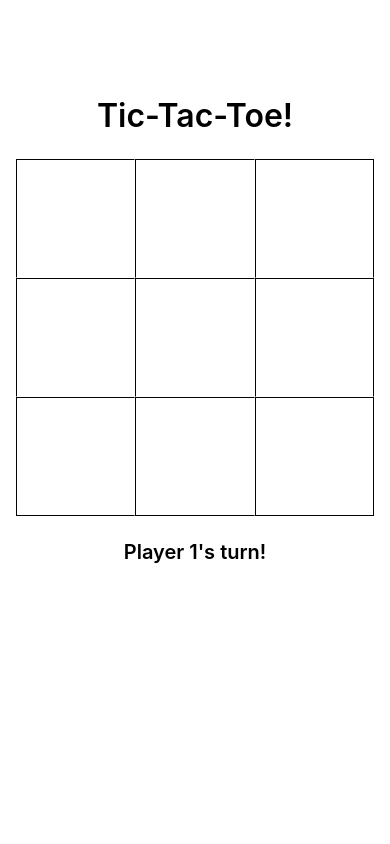
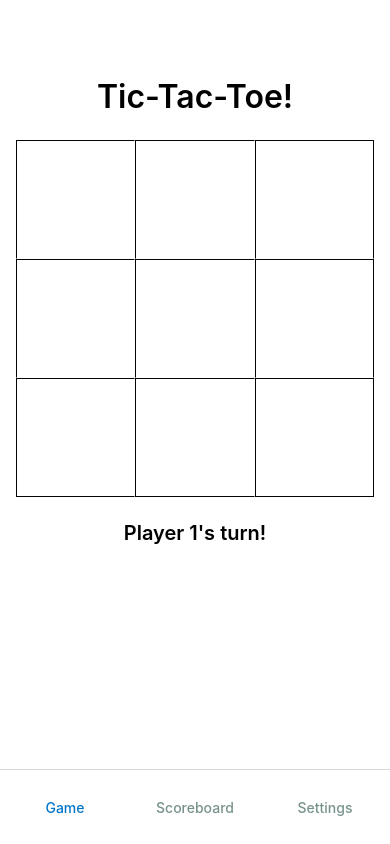
Before and after one commit to AndrewTelkamp/tictactoe, a React Native app: screen / in a window 390 px wide. Built offline with nearby package versions, Linux system fonts and the light colour scheme.

Commit message:
init navigation

```diff
--- a/package.json
+++ b/package.json
@@ -11,8 +11,14 @@
   },
   "dependencies": {
     "@react-native-async-storage/async-storage": "^1.17.11",
+    "@react-navigation/bottom-tabs": "^6.5.4",
+    "@react-navigation/core": "^6.4.6",
+    "@react-navigation/native": "^6.1.3",
     "react": "18.2.0",
     "react-native": "0.71.2",
+    "react-native-gesture-handler": "^2.9.0",
+    "react-native-safe-area-context": "^4.5.0",
+    "react-native-screens": "^3.19.0",
     "zustand": "^4.3.2"
   },
   "devDependencies": {
--- a/src/App.tsx
+++ b/src/App.tsx
@@ -1,9 +1,7 @@
-import {StyleSheet, View} from 'react-native';
-
-import Game from './screens/Game';
+import AppNavigator from './navigation/AppNavigator';
 
 export function App() {
-  return <Game />;
+  return <AppNavigator />;
 }
 
 export default App;
--- /dev/null
+++ b/src/components/TabItem/index.tsx
@@ -0,0 +1,41 @@
+import React, {memo} from 'react';
+import {Pressable, View, Text} from 'react-native';
+
+import styles from './styles';
+
+// import {IconName} from '../../enums';
+import {Color, FontWeight} from '../../theme';
+// import Icon from '../Icon';
+// import Text from '../Text';
+
+interface TabItemProps {
+  // icon: IconName;
+  isFocused: boolean;
+  label: string;
+  size?: number;
+  theirProps: {
+    accessibilityState: {
+      selected?: boolean;
+    };
+    onPress: () => void;
+  };
+}
+
+const TabItem = ({label, size = 24, theirProps}: TabItemProps) => {
+  function handlePress() {
+    theirProps.onPress();
+  }
+
+  const color = theirProps.accessibilityState.selected
+    ? Color.PRIMARY
+    : Color.LIGHT_GRAY;
+
+  return (
+    <Pressable onPress={handlePress} style={styles.item}>
+      {/* <Icon color={color} name={icon} onPress={handlePress} size={size} /> */}
+      <Text style={[styles.text, {color}]}>{label}</Text>
+    </Pressable>
+  );
+};
+
+export default memo(TabItem);
--- /dev/null
+++ b/src/components/TabItem/styles.ts
@@ -0,0 +1,15 @@
+import {StyleSheet} from 'react-native';
+
+import {FontWeight} from '../../theme';
+
+export default StyleSheet.create({
+  item: {
+    alignItems: 'center',
+    flex: 1,
+    justifyContent: 'center',
+    flexDirection: 'column',
+  },
+  text: {
+    fontWeight: FontWeight.SEMI_BOLD,
+  },
+});
--- a/src/components/index.ts
+++ b/src/components/index.ts
@@ -2,3 +2,4 @@ export {default as Button} from './Button';
 export {default as GameSquare} from './GameSquare';
 export {default as PrimaryButton} from './PrimaryButton';
 export {default as Screen} from './Screen';
+export {default as TabItem} from './TabItem';
--- /dev/null
+++ b/src/enums/RouteName.ts
@@ -0,0 +1,7 @@
+export enum RouteName {
+  GAME = 'Game',
+  SCOREBOARD = 'Scoreboard',
+  SETTINGS = 'Settings',
+}
+
+export const routeNames = Object.values(RouteName);
--- a/src/enums/index.ts
+++ b/src/enums/index.ts
@@ -1,2 +1,3 @@
+export * from './RouteName';
 export * from './Status';
 export * from './StorageKey';
--- /dev/null
+++ b/src/navigation/AppNavigator.tsx
@@ -0,0 +1,85 @@
+import React from 'react';
+import {NavigationContainer} from '@react-navigation/native';
+import {createBottomTabNavigator} from '@react-navigation/bottom-tabs';
+
+import {TabItem} from '../components';
+import {RouteName} from '../enums';
+import {Color} from '../theme';
+
+import GameScreen from '../screens/Game';
+import SettingsScreen from '../screens/Settings';
+import ScoreboardScreen from '../screens/Scoreboard';
+
+const Tab = createBottomTabNavigator();
+
+const ACTIVE_TINT_COLOR = Color.PRIMARY;
+const INACTIVE_TINT_COLOR = Color.LIGHT_GRAY;
+
+const defaultConfig = {
+  headerShown: false,
+  tabBarActiveTintColor: ACTIVE_TINT_COLOR,
+  tabBarInactiveTintColor: INACTIVE_TINT_COLOR,
+};
+
+function AppNavigator() {
+  return (
+    <NavigationContainer>
+      <Tab.Navigator
+        detachInactiveScreens={true}
+        screenOptions={{
+          tabBarStyle: {height: 75},
+          tabBarHideOnKeyboard: true,
+        }}>
+        <Tab.Screen
+          component={GameScreen}
+          name={RouteName.GAME}
+          options={{
+            ...defaultConfig,
+            tabBarButton: (props: any) => (
+              <TabItem
+                isFocused={props.focused}
+                // icon={}
+                label={RouteName.GAME}
+                theirProps={props}
+              />
+            ),
+          }}
+        />
+
+        <Tab.Screen
+          component={ScoreboardScreen}
+          name={RouteName.SCOREBOARD}
+          options={{
+            ...defaultConfig,
+            tabBarButton: (props: any) => (
+              <TabItem
+                isFocused={props.focused}
+                // icon={}
+                label={RouteName.SCOREBOARD}
+                theirProps={props}
+              />
+            ),
+          }}
+        />
+
+        <Tab.Screen
+          component={SettingsScreen}
+          name={RouteName.SETTINGS}
+          options={{
+            ...defaultConfig,
+            tabBarButton: (props: any) => (
+              <TabItem
+                isFocused={props.focused}
+                // icon={}
+                label={RouteName.SETTINGS}
+                theirProps={props}
+              />
+            ),
+          }}
+        />
+      </Tab.Navigator>
+    </NavigationContainer>
+  );
+}
+
+export default AppNavigator;
--- /dev/null
+++ b/src/screens/Scoreboard/index.tsx
@@ -0,0 +1,12 @@
+import {Text} from 'react-native';
+import {Screen} from '../../components';
+
+function Scoreboard(props: any) {
+  return (
+    <Screen>
+      <Text>Scoreboard Screen</Text>
+    </Screen>
+  );
+}
+
+export default Scoreboard;
--- /dev/null
+++ b/src/screens/Scoreboard/styles.ts
@@ -0,0 +1,3 @@
+import {StyleSheet} from 'react-native/types';
+
+export default StyleSheet.create({});
--- /dev/null
+++ b/src/screens/Settings/index.tsx
@@ -0,0 +1,12 @@
+import {Text} from 'react-native';
+import {Screen} from '../../components';
+
+function Settings(props: any) {
+  return (
+    <Screen>
+      <Text>Settings Screen</Text>
+    </Screen>
+  );
+}
+
+export default Settings;
--- /dev/null
+++ b/src/screens/Settings/styles.ts
@@ -0,0 +1,3 @@
+import {StyleSheet} from 'react-native/types';
+
+export default StyleSheet.create({});
```
Also changed, not shown: 2 other files (tests, documents, lock files or other folders).
